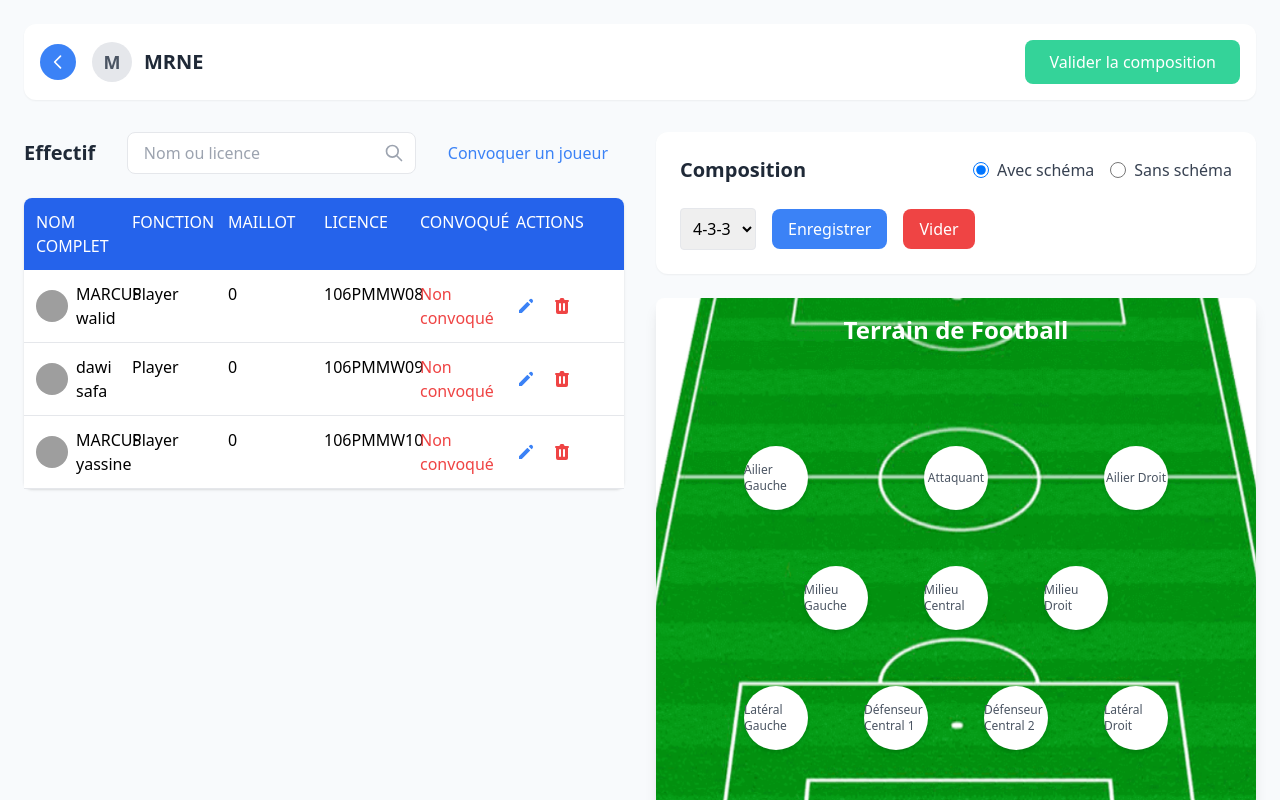
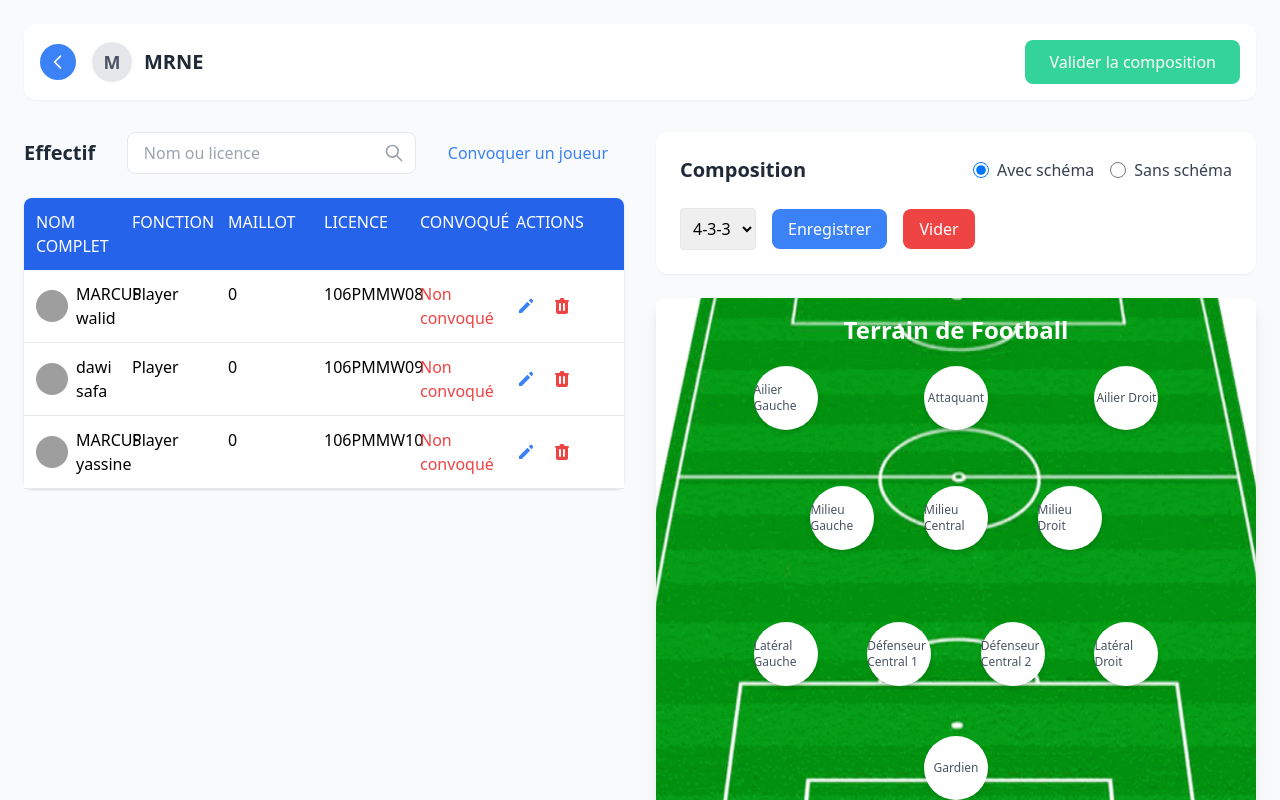
Before and after one commit to yassineelmiri/football-match-preparation, a React (Create React App) app: page / in a window 1280 px wide. Shown: the top 800 px of the page. Built offline with nearby package versions, Linux system fonts and the light colour scheme; grey boxes are pictures that could not be loaded.

Commit message:
Mise à jour du composant FootballField : amélioration du rendu graphique du terrain, optimisation des performances et correction de l'affichage des joueurs.

```diff
--- a/src/components/FootballField.tsx
+++ b/src/components/FootballField.tsx
@@ -1,5 +1,6 @@
 import React, { useState, useEffect } from "react";
 import Modal from "react-modal";
+import { DragDropContext, Droppable, Draggable, DropResult } from "react-beautiful-dnd";
 import { useTeamStore } from "../store/teamStore";
 import { Player } from "../types";
 
@@ -10,7 +11,7 @@ interface FootballFieldProps {
 }
 
 export const FootballField: React.FC<FootballFieldProps> = ({ formation }) => {
-  const { fieldPlayers, setFieldPlayer } = useTeamStore();
+  const { fieldPlayers, substitutes, setFieldPlayer } = useTeamStore();
   const [modalIsOpen, setModalIsOpen] = useState(false);
   const [selectedPosition, setSelectedPosition] = useState<string | null>(null);
   const [players, setPlayers] = useState<Player[]>([]);
@@ -19,6 +20,12 @@ export const FootballField: React.FC<FootballFieldProps> = ({ formation }) => {
     const storedPlayers = JSON.parse(localStorage.getItem("players") || "[]");
     setPlayers(storedPlayers);
   }, []);
+
+  const availablePlayers = players.filter(
+    (player) =>
+      !Object.values(fieldPlayers).some((fieldPlayer) => fieldPlayer?.id === player.id) &&
+      !substitutes.some((substitute) => substitute.id === player.id)
+  );
 
   const handleOpenModal = (positionId: string) => {
     setSelectedPosition(positionId);
@@ -32,56 +39,114 @@ export const FootballField: React.FC<FootballFieldProps> = ({ formation }) => {
     }
   };
 
+  const handleDragEnd = (result: DropResult) => {
+    const { destination, source, draggableId } = result;
+
+    if (!destination) return;
+
+    if (destination.droppableId === "field") {
+      const player = players.find((p) => p.id.toString() === draggableId);
+      if (player) {
+        setFieldPlayer(destination.droppableId, player);
+      }
+    }
+  };
+
   const formations = {
     "4-3-3": [
-      { id: "gk", nom: "Gardien", x: 50, y: 90 },
-      { id: "lb", nom: "Latéral Gauche", x: 20, y: 70 },
-      { id: "cb1", nom: "Défenseur Central 1", x: 40, y: 70 },
-      { id: "cb2", nom: "Défenseur Central 2", x: 60, y: 70 },
-      { id: "rb", nom: "Latéral Droit", x: 80, y: 70 },
-      { id: "lm", nom: "Milieu Gauche", x: 30, y: 50 },
-      { id: "cm", nom: "Milieu Central", x: 50, y: 50 },
-      { id: "rm", nom: "Milieu Droit", x: 70, y: 50 },
-      { id: "lw", nom: "Ailier Gauche", x: 20, y: 30 },
-      { id: "st", nom: "Attaquant", x: 50, y: 30 },
-      { id: "rw", nom: "Ailier Droit", x: 80, y: 30 },
+      { id: "gk", nom: "Gardien", x: 50, y: 70 },
+      { id: "lb", nom: "Latéral Gauche", x: 20, y: 50 },
+      { id: "cb1", nom: "Défenseur Central 1", x: 40, y: 50 },
+      { id: "cb2", nom: "Défenseur Central 2", x: 60, y: 50 },
+      { id: "rb", nom: "Latéral Droit", x: 80, y: 50 },
+      { id: "lm", nom: "Milieu Gauche", x: 30, y: 26 },
+      { id: "cm", nom: "Milieu Central", x: 50, y: 26 },
+      { id: "rm", nom: "Milieu Droit", x: 70, y: 26 },
+      { id: "lw", nom: "Ailier Gauche", x: 20, y: 5 },
+      { id: "st", nom: "Attaquant", x: 50, y: 5 },
+      { id: "rw", nom: "Ailier Droit", x: 80, y: 5 },
     ],
     "3-5-2": [
-      { id: "gk", nom: "Gardien", x: 50, y: 90 },
-      { id: "cb1", nom: "Défenseur Central 1", x: 30, y: 70 },
-      { id: "cb2", nom: "Défenseur Central 2", x: 50, y: 70 },
-      { id: "cb3", nom: "Défenseur Central 3", x: 70, y: 70 },
-      { id: "lm", nom: "Milieu Gauche", x: 20, y: 50 },
-      { id: "cm1", nom: "Milieu Central 1", x: 40, y: 50 },
-      { id: "cm2", nom: "Milieu Central 2", x: 60, y: 50 },
-      { id: "rm", nom: "Milieu Droit", x: 80, y: 50 },
-      { id: "st1", nom: "Attaquant 1", x: 40, y: 30 },
-      { id: "st2", nom: "Attaquant 2", x: 60, y: 30 },
+      { id: "gk", nom: "Gardien", x: 50, y: 70 },
+      { id: "cb1", nom: "Défenseur Central 1", x: 30, y: 50 },
+      { id: "cb2", nom: "Défenseur Central 2", x: 50, y: 50 },
+      { id: "cb3", nom: "Défenseur Central 3", x: 70, y: 50 },
+      { id: "lm", nom: "Milieu Gauche", x: 20, y: 26 },
+      { id: "cm1", nom: "Milieu Central 1", x: 40, y: 26 },
+      { id: "cm2", nom: "Milieu Central 2", x: 60, y: 26 },
+      { id: "rm", nom: "Milieu Droit", x: 80, y: 26 },
+      { id: "st1", nom: "Attaquant 1", x: 40, y: 5 },
+      { id: "st2", nom: "Attaquant 2", x: 60, y: 5 },
     ],
+  };
+  const handleRemovePlayer = (positionId: string) => {
+    setFieldPlayer(positionId, null);
   };
 
   const currentFormation = formations[formation as keyof typeof formations];
 
   return (
+    <DragDropContext onDragEnd={handleDragEnd}>
       <div className="relative w-full h-[600px] bg-field rounded-lg shadow-lg p-4 overflow-hidden">
         <h2 className="text-white text-2xl font-bold text-center mb-6">Terrain de Football</h2>
 
-      {currentFormation.map((pos) => (
+        <Droppable droppableId="field">
+          {(provided) => (
             <div
-          key={pos.id}
+              ref={provided.innerRef}
+              {...provided.droppableProps}
+              className="relative w-full h-full"
+            >
+              {currentFormation.map((pos, index) => (
+                <Draggable key={pos.id} draggableId={pos.id} index={index}>
+                  {(provided) => (
+                    <div
+                      ref={provided.innerRef}
+                      {...provided.draggableProps}
+                      {...provided.dragHandleProps}
                       onClick={() => handleOpenModal(pos.id)}
                       className="absolute w-16 h-16 bg-white rounded-full flex items-center justify-center cursor-pointer shadow-md hover:shadow-lg transition-all duration-200 hover:scale-110"
-          style={{ left: `${pos.x}%`, top: `${pos.y}%`, transform: "translate(-50%, -50%)" }}
+                      style={{
+                        left: `${pos.x}%`,
+                        top: `${pos.y}%`,
+                        transform: "translate(-50%, -50%)",
+                      }}
                     >
                       {fieldPlayers[pos.id] ? (
-            <div className="p-2 bg-blue-500 text-white rounded-full text-center text-xs font-medium">
-              {fieldPlayers[pos.id]!.prenom}
+                        <div className="relative text-center">
+                          <img
+                            src={fieldPlayers[pos.id]!.image}
+                            alt={`${fieldPlayers[pos.id]!.prenom}`}
+                            className="w-full h-full object-cover  mb-14"
+                          />
+                          <div className="absolute bottom-0 left-0 right-0 bg-black text-white text-xs text-center py-1 rounded-b-full">
+                            <span className="block font-bold">{fieldPlayers[pos.id]!.nom}</span>
+                            <span className="text-gray-300">#{fieldPlayers[pos.id]!.num_shirt}</span>
+                            <span className="block text-sm">{fieldPlayers[pos.id]!.post}</span>
+                          </div>
+                          {/* Bouton de suppression */}
+                          <button
+                            className="absolute top-0 right-0  text-white text-xs p-1 rounded-full shadow-md hover:bg-red-100 transition-all"
+                            onClick={(e) => {
+                              e.stopPropagation();
+                              handleRemovePlayer(pos.id);
+                            }}
+                          >
+                            ❌
+                          </button>
                         </div>
                       ) : (
                         <span className="text-xs text-gray-600 font-medium">{pos.nom}</span>
                       )}
+
                     </div>
+                  )}
+                </Draggable>
               ))}
+              {provided.placeholder}
+            </div>
+          )}
+        </Droppable>
 
         <Modal
           isOpen={modalIsOpen}
@@ -92,7 +157,7 @@ export const FootballField: React.FC<FootballFieldProps> = ({ formation }) => {
         >
           <h2 className="text-xl font-bold mb-4 text-gray-800">Choisir un joueur</h2>
           <ul className="space-y-2">
-          {players.map((player) => (
+            {availablePlayers.map((player) => (
               <li
                 key={player.id}
                 onClick={() => handleSelectPlayer(player)}
@@ -112,5 +177,6 @@ export const FootballField: React.FC<FootballFieldProps> = ({ formation }) => {
           </button>
         </Modal>
       </div>
+    </DragDropContext>
   );
 };
```
Lines whose indentation alone changed are shown as unchanged.
